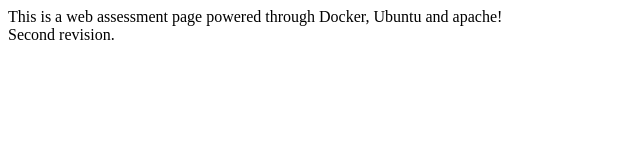
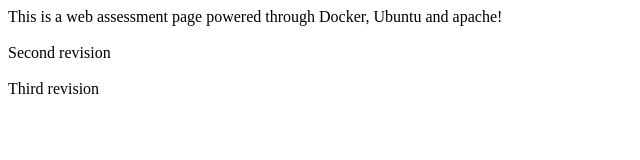
Before and after one commit to karthickh/assessment, a plain HTML site: page index.html in a window 1280 px wide. Shown: the whole page, without its empty margins (0-640 px from the left). Drawn offline with Linux system fonts and the light colour scheme.

Commit message:
Third revision

```diff
--- a/index.html
+++ b/index.html
@@ -5,6 +5,10 @@
 	<body>
 		This is a web assessment page powered through Docker, Ubuntu and apache!
 		<br>
-		Second revision.
+		<br>
+		Second revision
+		<br>
+		<br>
+		Third revision
 	</body>
 </html>
```
